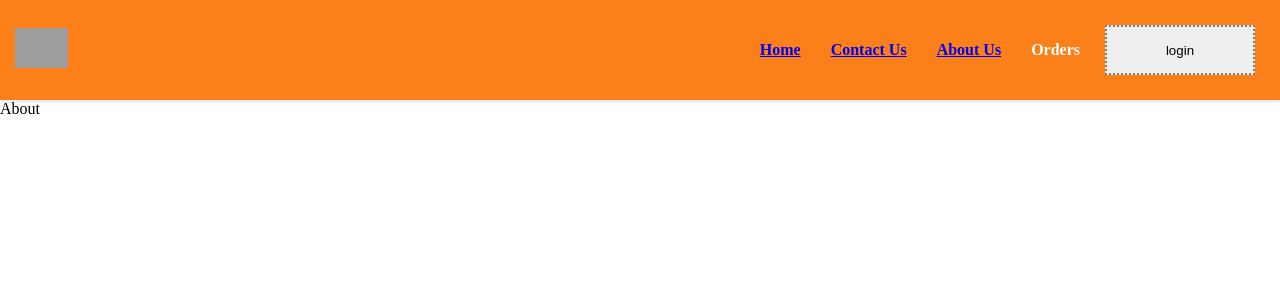
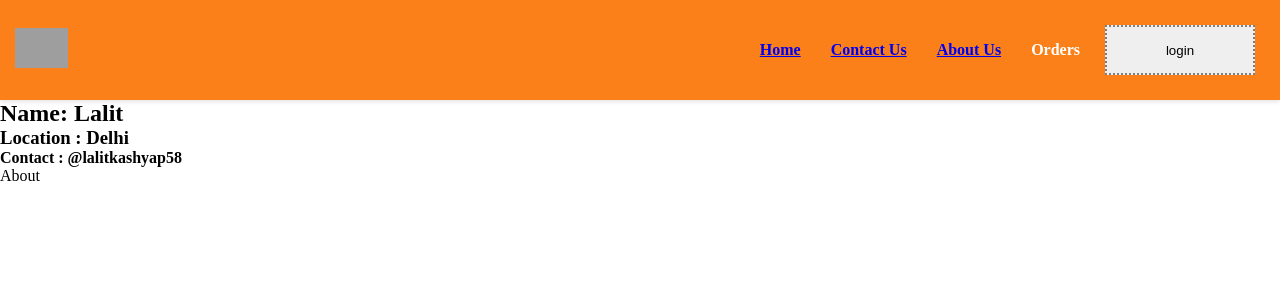
Before and after one commit to lalitkashyap58/NamasteDev, a React (Vite) app: page /about in a window 1280 px wide. Shown: the top 300 px of the page. Built offline with nearby package versions, Linux system fonts and the light colour scheme; grey boxes are pictures that could not be loaded.

Commit message:
app optimisation - epsiode 9 done

```diff
--- a/src/components/About.jsx
+++ b/src/components/About.jsx
@@ -1,8 +1,12 @@
 import React from 'react'
-
+import UserClass from './UserClass';
 const About = () => {
   return (
+    <>
+    <UserClass name={"Lalit"}/>
     <div>About</div>
+    </>
+
   )
 }
 
--- a/src/components/Header.jsx
+++ b/src/components/Header.jsx
@@ -15,7 +15,9 @@ setLogin("logout")
 
       <div className="header">
         <div className="logo">
+          <Link>
           <img src={LOGO_URL} alt="Logo" />
+          </Link>
         </div>
         <div className="nav-items">
           <ul>
--- a/src/components/RestaurantMenu.jsx
+++ b/src/components/RestaurantMenu.jsx
@@ -1,31 +1,24 @@
 import React from 'react'
-import { useEffect } from 'react'
 import Shimmer from './Shimmer';
-import { useState } from 'react';
 import { useParams } from 'react-router-dom';
-import {Menu} from "../utils/constants.js";
+
+import useRestaurantMenu from '../utils/useRestaurantMenu';
+
 
 const RestaurantMenu = () => {
-    const [resInfo,setResInfo]=useState(null);
+
     const {resId} =useParams();
     console.log(resId);
+    const resInfo=useRestaurantMenu(resId);
+
+    console.log(resInfo);
 
 
 
 //explain useEffect and learn about it
 
-    useEffect(()=>{
-  fetchMenu();
-  console.log("useeffect called");
-    },[]);
-    const fetchMenu= async ()=>{
-        const data=  await fetch(Menu+resId);
-        const json=await data.json();
-
-        setResInfo(json.data);
 
 
-    };
 
     if(resInfo===null)
     return (<h1>abhi load ho rhe hn</h1>);
--- /dev/null
+++ b/src/components/UserClass.jsx
@@ -0,0 +1,18 @@
+import React from "react";
+
+class UserClass extends React.Component{
+    constructor(props){
+        super(props);
+        console.log(props);
+    }
+    render(){
+        return (
+        <div className="user-card">
+            <h2>Name: {this.props.name}</h2>
+            <h3>Location : Delhi</h3>
+            <h4>Contact : @lalitkashyap58</h4>
+        </div>
+        )
+    }
+}
+export default UserClass;
--- /dev/null
+++ b/src/utils/useRestaurantMenu.js
@@ -0,0 +1,25 @@
+import { useEffect } from "react";
+import { Menu } from "./constants";
+import { useState } from "react";
+
+
+const useRestaurantMenu=(resId)=>{
+    const [resInfo,setResInfo]=useState(null);
+
+    useEffect(()=>{
+        fetchMenu();
+    },[]);
+
+    const fetchMenu= async ()=>{
+        const data=  await fetch(Menu+resId);
+        const json=await data.json();
+
+        setResInfo(json.data);
+
+
+    };
+
+
+return resInfo;
+}
+export default useRestaurantMenu;
```
Also changed, not shown: questions.txt, src/components/User.js (added).
